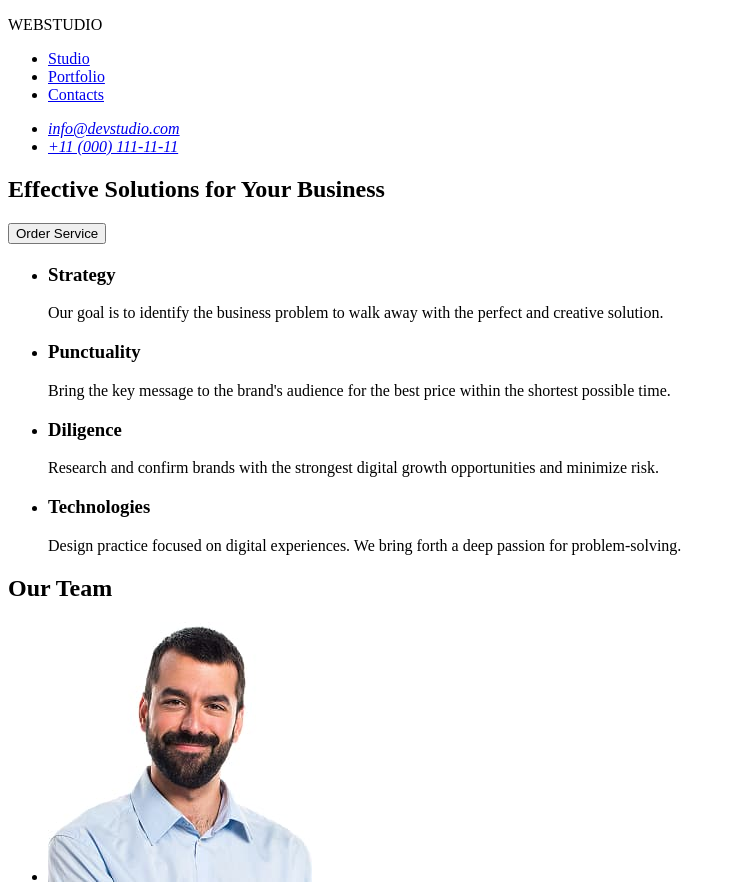
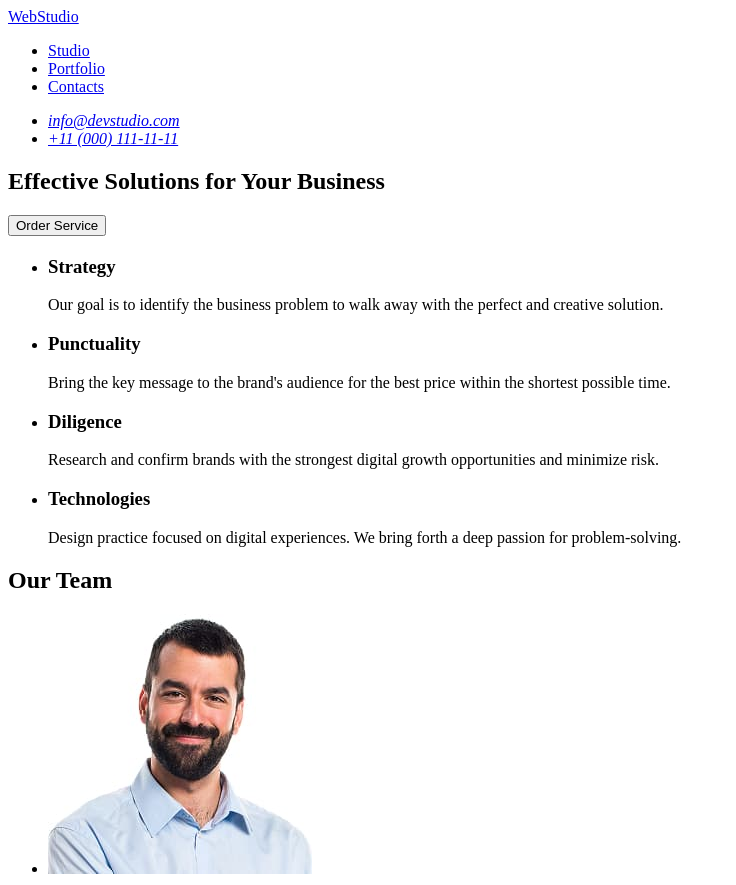
Before and after one commit to pavyonfaresi/goit-markup-hw-01, a plain HTML site: page index.html in a window 1280 px wide. Shown: the top 885 px of the page, without its empty margins (0-736 px from the left). Drawn offline with Linux system fonts and the light colour scheme.

Commit message:
adress updated

```diff
--- a/index.html
+++ b/index.html
@@ -9,30 +9,26 @@
     <!-- nav menu with logo pavyonfaresi  -->
     <header>
       <nav>
-        <p>WEBSTUDIO</p>
+        <a href="./index.html">WebStudio</a>
         <ul>
           <li><a href="#">Studio</a></li>
           <li><a href="#">Portfolio</a></li>
           <li><a href="#">Contacts</a></li>
         </ul>
       </nav>
-      <ul>
-        <li>
-          <address>
-            <a href="mailto:info@devstudio.com">info@devstudio.com</a>
-          </address>
-        </li>
-        <li>
-          <address><a href="tel:+110001111111">+11 (000) 111-11-11</a></address>
-        </li>
-      </ul>
+      <address>
+        <ul>
+          <li><a href="mailto:info@devstudio.com">info@devstudio.com</a></li>
+          <li><a href="tel:+110001111111">+11 (000) 111-11-11</a></li>
+        </ul>
+      </address>
     </header>
     <!--main -->
     <main>
       <!--main content -->
       <section>
         <h1>Effective Solutions for Your Business</h1>
-        <button name="button" type="button">Order Service</button>
+        <button type="button">Order Service</button>
       </section>
       <!--second content -->
       <section>
```
